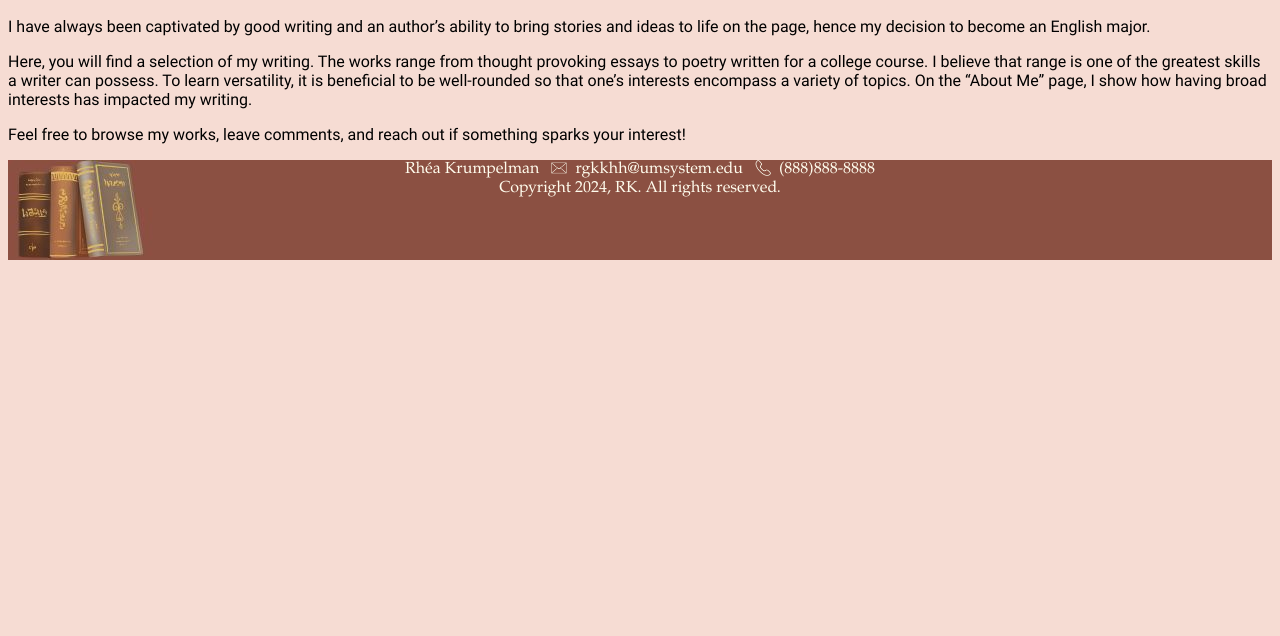
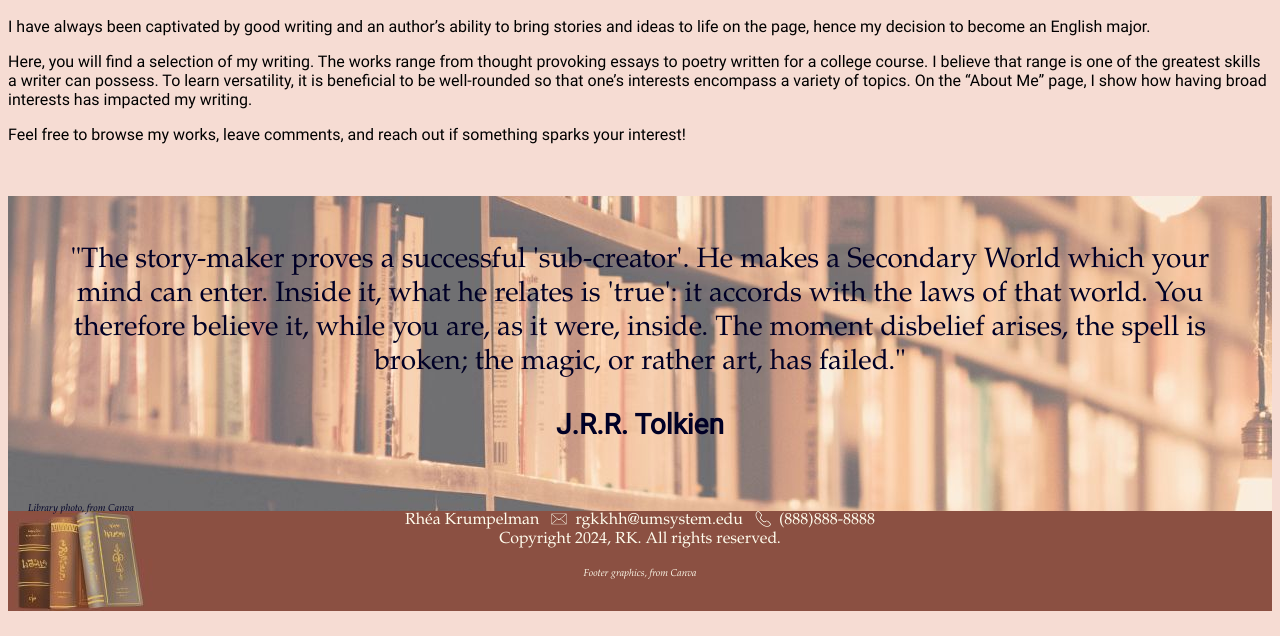
Before and after one commit to rheakrump/rheakrump.github.io, a plain HTML site: page webdevelopment/index.html in a window 1280 px wide. Shown: the part 164-800 px from the top of the page. Drawn offline with Linux system fonts and the light colour scheme.

Commit message:
Add files via upload

```diff
--- a/webdevelopment/index.html
+++ b/webdevelopment/index.html
@@ -86,7 +86,26 @@ Tested: 2/9/2024
             Feel free to browse my works, leave comments,
             and reach out if something sparks your interest!
         </p>
+
+        <br>
+        <br>
+        <div id="tolkien">
+            <blockquote>
+                "The story-maker proves a successful 'sub-creator'. He makes a Secondary World which your mind can enter.
+                Inside it, what he relates is 'true': it accords with the laws of that world. You therefore believe it,
+                while you are, as it were, inside. The moment disbelief arises, the spell is broken; the magic, or rather art,
+                has failed."
+                <br>
+                <p id="author"><strong>J.R.R. Tolkien</strong></p>
+            </blockquote>
+            <br>
+
+            <cite id="homepic">Library photo, from Canva</cite>
+        </div>
+
+
     </main>
+
 
 
         <footer id="footer">
@@ -97,6 +116,8 @@ Tested: 2/9/2024
                 </div>
 
                 <div id="copyright">Copyright 2024, RK. All rights reserved.</div>
+                <br>
+                <cite>Footer graphics, from Canva</cite>
          </footer>
    </div>
 </body>
--- a/webdevelopment/style.css
+++ b/webdevelopment/style.css
@@ -8,6 +8,32 @@
     width: 16px;
 }
 
+/*quote background image for homepage*/
+#tolkien {
+    font-family: Book Antiqua;
+    color: #000026;
+    margin: 0px;
+    padding: 20px;
+    font-size: 28px;
+    background-image: url(Home_pic.jpg);
+    background-repeat: no-repeat;
+    width:screen;
+    height:275px;
+    display: block;
+    text-align: center;
+}
+
+#homepic {
+    display: block;
+    text-align: left;
+}
+
+
+cite {
+    display: flex;
+    justify-content: center;
+    font-size: 10px;
+}
 
 
 h1{color:#8B5041;}
--- a/webdevelopment/style_about.css
+++ b/webdevelopment/style_about.css
@@ -26,7 +26,7 @@ video {
     grid-template-columns: 3fr 1fr;
     grid-template-rows: 1fr 3fr 20fr 3fr 1fr 1fr;
     grid-gap: 10px;
-    height: 1100px;
+    height: 950px;
 }
 
 nav {
--- a/webdevelopment/style_project.css
+++ b/webdevelopment/style_project.css
@@ -8,11 +8,6 @@ h3 {
     color: #8b5041;
 }
 
-cite {
-    display: flex;
-    justify-content: center;
-    font-size: 10px;
-}
 
 /*expandable text sections*/
 
```
Also changed, not shown: webdevelopment/about.html (+2 -0 lines), webdevelopment/contact.html (+2 -0 lines), webdevelopment/project.html (+6 -3 lines), webdevelopment/reflection.html (+2 -0 lines), webdevelopment/Home_pic.jpg (added).
